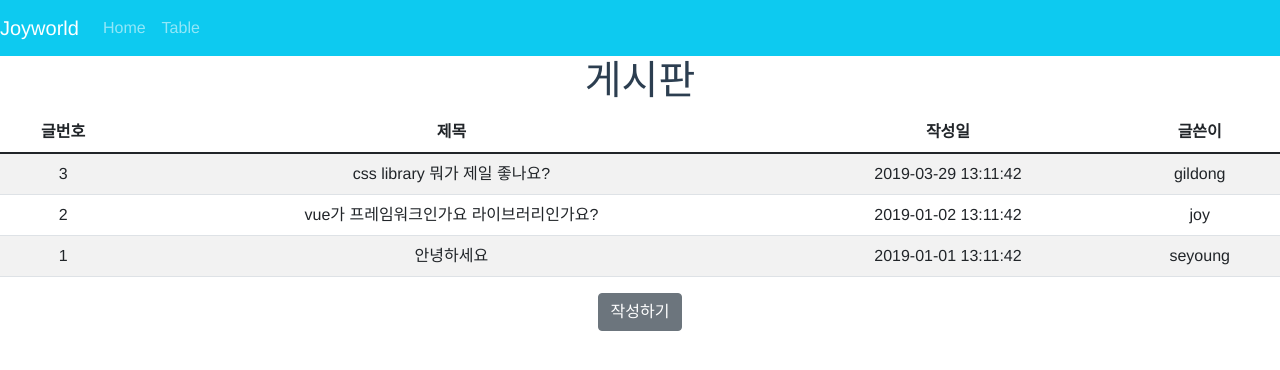
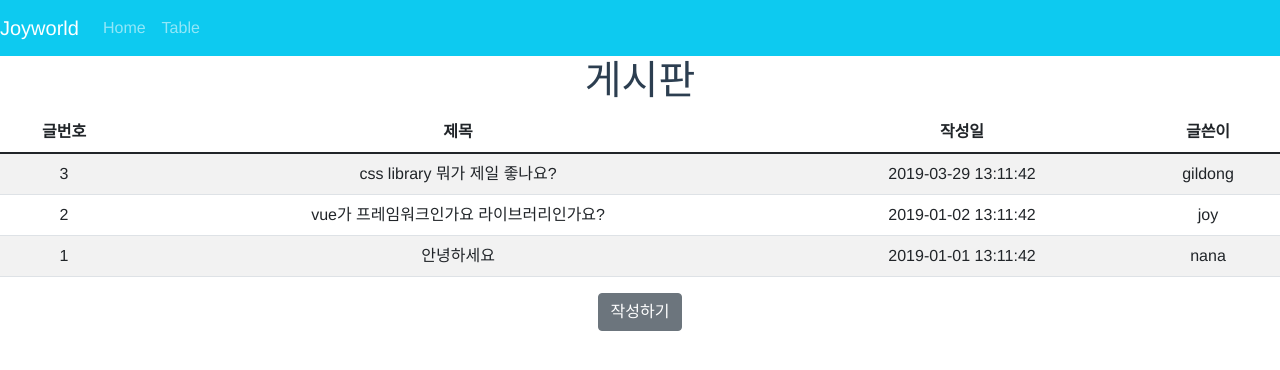
Before and after one commit to seyoungjoy/vue-board, a Vue app: page /board/free in a window 1280 px wide. Shown: the top 370 px of the page. Built offline with nearby package versions, Linux system fonts and the light colour scheme.

Commit message:
git test2

```diff
--- a/src/data/index.js
+++ b/src/data/index.js
@@ -2,7 +2,7 @@ export default {
     User: [
       {
         user_id: 1,
-        name: 'seyoung',
+        name: 'nana',
         created_at: '2018-09-11 11:42:11'
       },
       {
```
